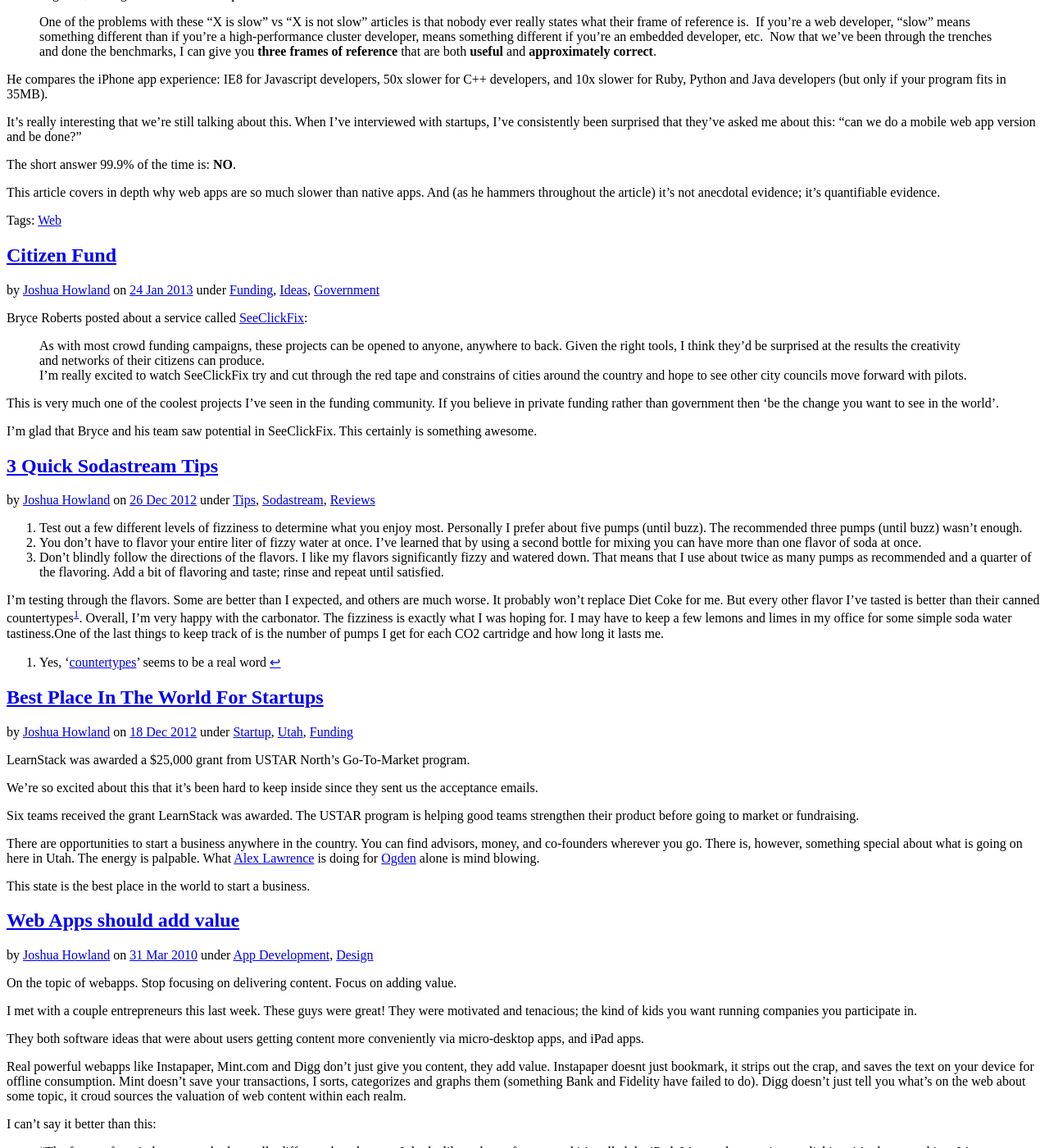
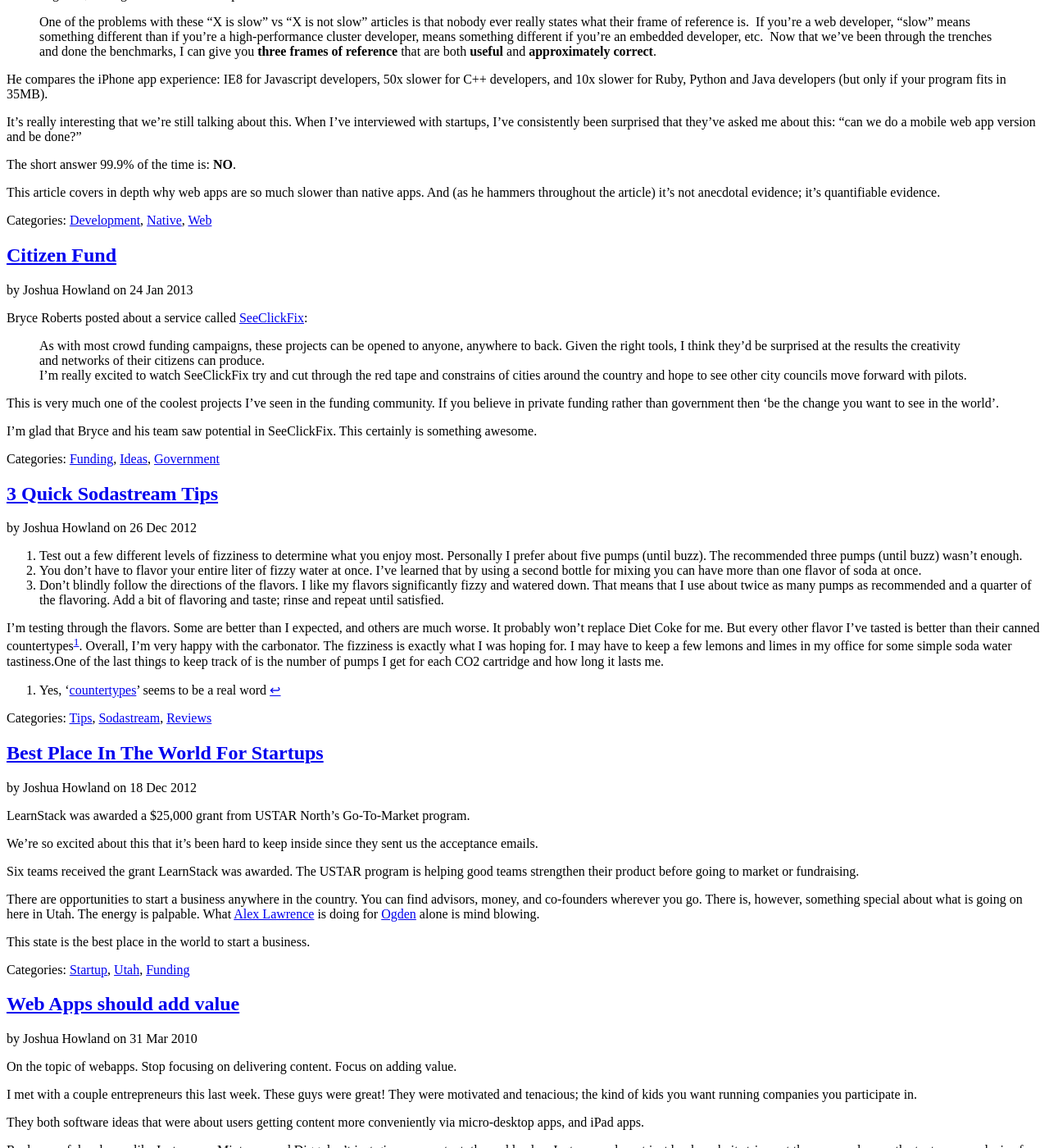
Before and after one commit to statiq-io/statiq-site, a Jekyll site: the page built from blog/index.html, in a window 1280 px wide and 1400 px high, scrolled down 231 px. Shown: the whole window at 82% size. Built offline with Jekyll 4.4.1, drawn with Linux system fonts in a browser that asks for light colours; nearby versions of some CDN libraries; Markdown is read by kramdown in place of the engine named in the settings; some of the changed text lies outside the part shown.

Commit message:
Remove author and archive links from meta, and move categories down where tags were

```diff
--- a/_includes/blog_list.html
+++ b/_includes/blog_list.html
@@ -1,12 +1,12 @@
 <section class="post">
 	<h1><a href="{{site.url}}{{post.url}}">{{post.title}}</a></h1>
 	<div class="meta">
-		by <a href="#" class="author">{{post.author}}</a> on <a href="#" class="date">{{post.date | date_to_string}}</a> under {% for category in post.categories %}{% if forloop.index > 1 %}, {% endif %}<a href="{{site.url}}/categories/{{category | replace: ' ', '-'}}" class="category">{{category}}</a>{% endfor %}
+		by {{post.author}} on {{post.date | date_to_string}}
 	</div>
 	<article>
 		{{content}}
 	</article>
 	<div class="meta-footer">
-		{% if post.tags[0] != null %}Tags: {% for tag in post.tags %}{% if forloop.index > 1 %}, {% endif %}<a href="{{site.url}}/tags/{{tag | replace: ' ', '-'}}" class="category">{{tag}}</a>{% endfor %}{% endif %}
+		{% if post.categories[0] != null %}Categories: {% for category in post.categories %}{% if forloop.index > 1 %}, {% endif %}<a href="{{site.url}}/categories/{{category | replace: ' ', '-'}}" class="category">{{category}}</a>{% endfor %}{% endif %}
 	</div>
 </section>
--- a/_layouts/post.html
+++ b/_layouts/post.html
@@ -5,12 +5,12 @@
 <section class="post">
 	<h1>{{page.title}}</h1>
 	<div class="meta">
-		by <a href="#" class="author">{{page.author}}</a> on <a href="#" class="date">{{page.date | date_to_string}}</a> under {% for category in page.categories %}{% if forloop.index > 1 %}, {% endif %}<a href="{{site.url}}/categories/{{category | replace: ' ', '-'}}" class="category">{{category}}</a>{% endfor %}
+		by {{page.author}} on {{page.date | date_to_string}}
 	</div>
 	<article>
 		{{content}}
 	</article>
 	<div class="meta-footer">
-		{% if page.tags[0] != null %}Tags: {% for tag in page.tags %}{% if forloop.index > 1 %}, {% endif %}<a href="{{site.url}}/tags/{{tag | replace: ' ', '-'}}" class="category">{{tag}}</a>{% endfor %}{% endif %}
+		{% if page.categories[0] != null %}Categories: {% for category in page.categories %}{% if forloop.index > 1 %}, {% endif %}<a href="{{site.url}}/categories/{{category | replace: ' ', '-'}}" class="category">{{category}}</a>{% endfor %}{% endif %}
 	</div>
 </section>
```
